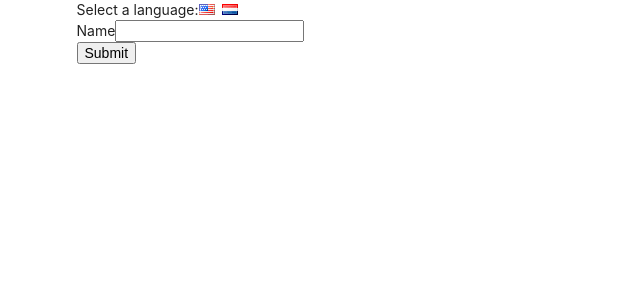
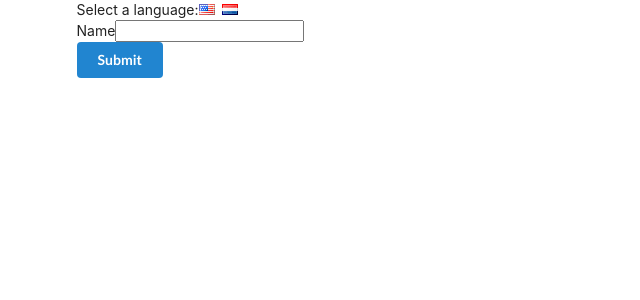
Before and after one commit to cassioesp/translate, a React (Create React App) app: page / in a window 1280 px wide. Shown: the top 300 px of the page, without its empty margins (0-640 px from the left). Built offline with nearby package versions, Linux system fonts and the light colour scheme.

Commit message:
Added ColorContext

```diff
--- a/src/components/App.js
+++ b/src/components/App.js
@@ -2,6 +2,7 @@ import React from 'react';
 import UserCreate from './UserCreate';
 import '../App.css';
 import LanguageContext from "../contexts/LanguageContext";
+import ColorContext from "../contexts/ColorContext";
 
 class App extends React.Component {
 
@@ -18,11 +19,12 @@ class App extends React.Component {
                     Select a language:
                     <i className="flag us" onClick={() => this.onLanguageChange('english')}/>
                     <i className="flag nl" onClick={() => this.onLanguageChange('dutch')}/>
-
                 </div>
-                <LanguageContext.Provider value={this.state.language}>
-                    <UserCreate/>
-                </LanguageContext.Provider>
+                <ColorContext.Provider value="blue">
+                    <LanguageContext.Provider value={this.state.language}>
+                        <UserCreate/>
+                    </LanguageContext.Provider>
+                </ColorContext.Provider>
             </div>
         )
     }
--- a/src/components/Button.js
+++ b/src/components/Button.js
@@ -1,13 +1,27 @@
 import React from 'react';
 import LanguageContext from "../contexts/LanguageContext";
+import ColorContext from "../contexts/ColorContext";
 
 class Button extends React.Component {
-    static contextType = LanguageContext;
+    renderSubmit(value) {
+        return value === 'english' ? 'Submit' : 'Voorleggen'
+    }
+
+    renderButton(color) {
+        return (
+            <button className={`ui button ${color}`}>
+                <LanguageContext.Consumer>
+                    {value => this.renderSubmit(value)}
+                </LanguageContext.Consumer>
+            </button>
+        )
+    }
 
     render() {
-        const text = this.context === 'english' ? 'Submit' : 'Voorlegen';
         return (
-            <button className="ui primary">{text}</button>
+            <ColorContext.Consumer>
+                {(color) => this.renderButton(color)}
+            </ColorContext.Consumer>
         )
     }
 }
--- /dev/null
+++ b/src/contexts/ColorContext.js
@@ -0,0 +1,3 @@
+import React from 'react';
+
+export default React.createContext();
```
